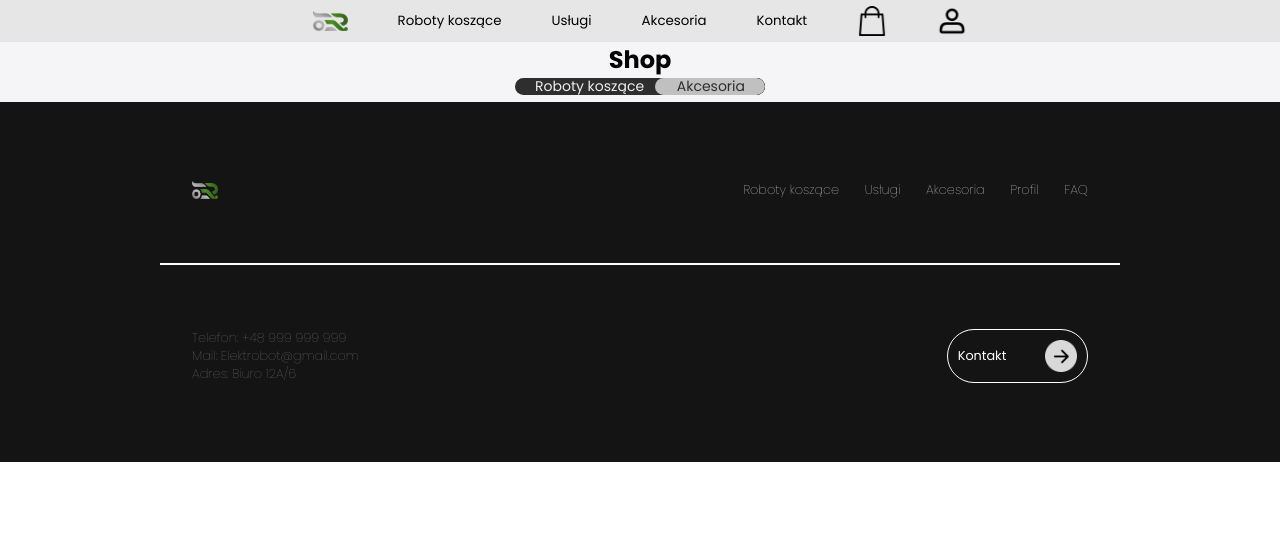
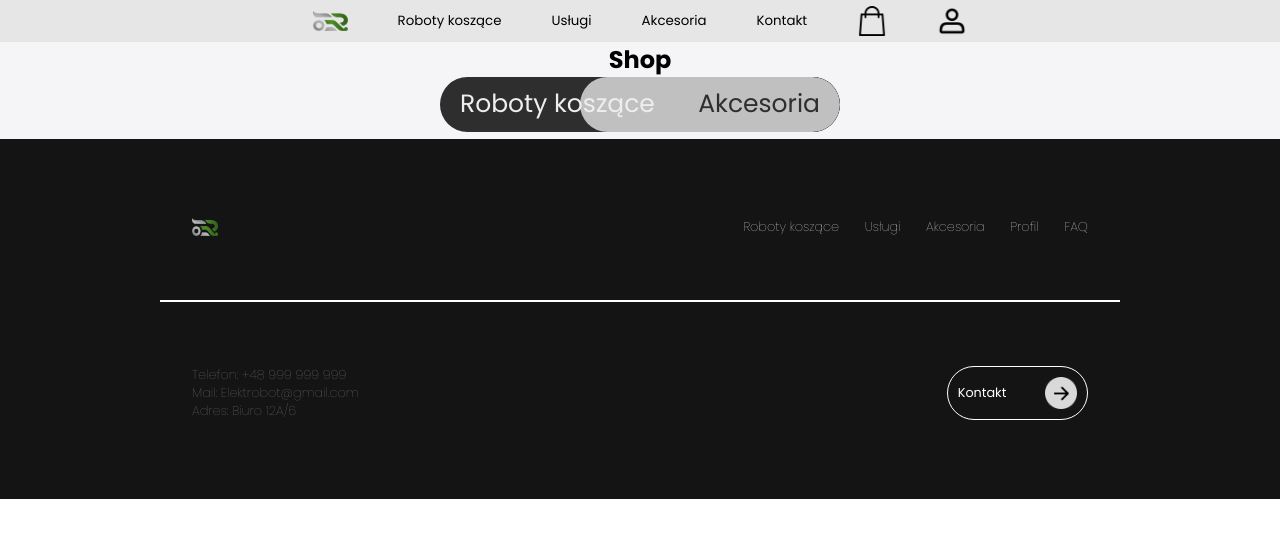
Before and after one commit to rem421/elektrobot.pl, a React (Create React App) app in the folder Frontend/elektrobot-front/: page /sklep in a window 1280 px wide. Shown: the top 538 px of the page. Built offline with nearby package versions, Linux system fonts and the light colour scheme.

Commit message:
almost working ShowTypeSwitchButton

```diff
--- a/Frontend/elektrobot-front/src/Components/ShopTypeSwitchButton.css
+++ b/Frontend/elektrobot-front/src/Components/ShopTypeSwitchButton.css
@@ -1,18 +1,9 @@
-/* Set background color and center the content vertically and horizontally */
-/* body {
-    background: #464646;
-    display: flex;
-    align-items: center;
-    justify-content: center;
-    height: 100vh;
-    flex-direction: column;
-} */
-
+/*
 /* Styling for the switch container */
 .switch {
 
     position: relative; /* Position relative for absolute positioning inside */
-    width: 200px; /* Width of the switch container */
+    width: 500px; /* Width of the switch container */
     height: 200px; /* Height of the switch container */
     border-radius: 1000px; /* Round the corners to make it circular */
 }
@@ -20,8 +11,8 @@
 /* Styling for the switch input */
 .switch input {
     appearance: none; /* Remove default styling */
-    width: 250px; /* Width of the input area */
-    height: 17px; /* Height of the input area */
+    width: 400px; /* Width of the input area */
+    height: 55px; /* Height of the input area */
     border-radius: 1000px; /* Round the corners to make it circular */
     background: #2E2E2E; /* Background color of the switch */
     outline: none; /* Remove outline */
@@ -32,11 +23,12 @@
 .switch input::after {
     z-index: 2; /* Ensure pseudo-elements are above the input */
     position: absolute; /* Position relative to the switch container */
-    top: 35%; /* Position vertically */
-    transform: translateY(-50%); /* Center vertically */
+    font-size: 25px; /* Adjusted font size */
+    top: 0; /* Position vertically */
+    transform: translateY(-80%); /* Center vertically */
     font-weight: normal; /* Set font weight */
     transition: color 0.5s; /* Transition effect for color change */
-    font-size: 14px; /* Adjusted font size */
+
 }
 
 /* Styling for the text before the switch */
@@ -62,9 +54,10 @@
 .switch label{
     z-index: 1; /* Ensure label is above other elements */
     position: absolute; /* Position relative to the switch container */
-    top: 0px; /* Position from the top */
-    bottom: 6px; /* Position from the bottom */
-    border-radius: 1000px; /* Round the corners to make it circular */
+
+    height: 55px;
+
+    border-radius: 50px; /* Round the corners to make it circular */
     background: #FFFFFF; /* Background color of the moving slider part */
     mix-blend-mode: difference; /* Blend mode to make text color #2E2E2E when slider is on top */
 }
```
